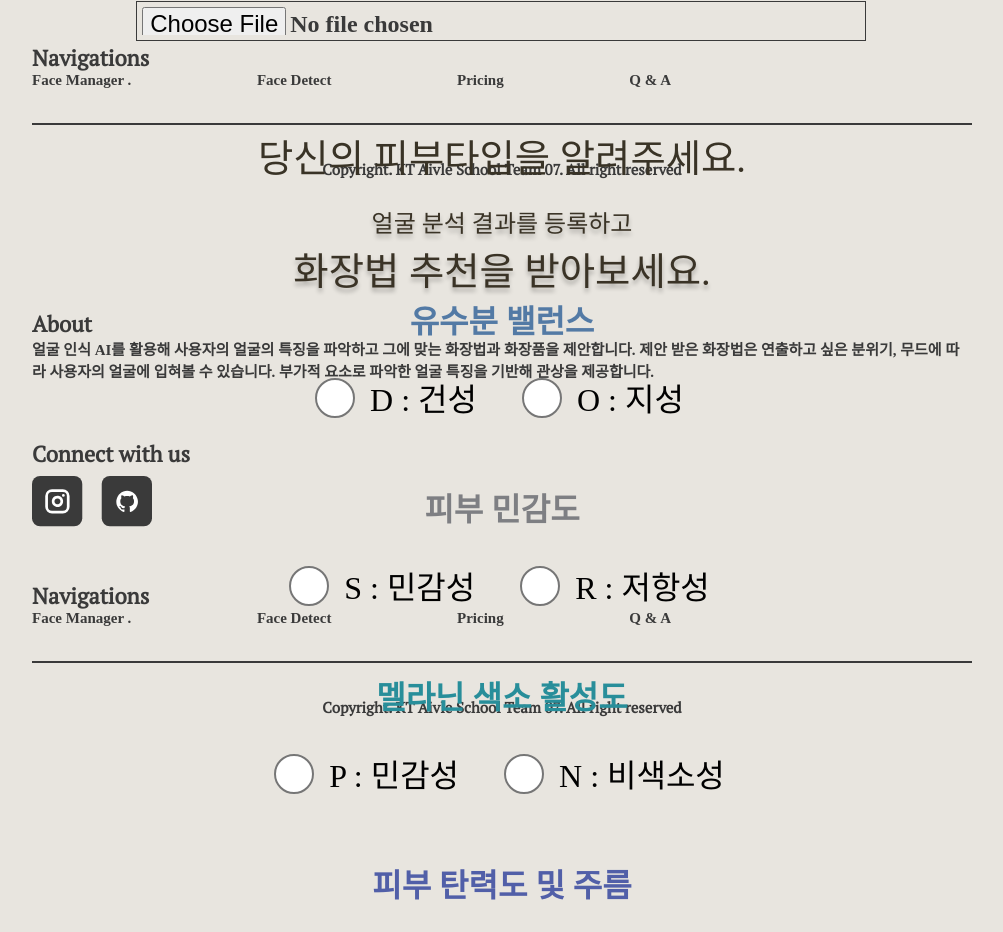
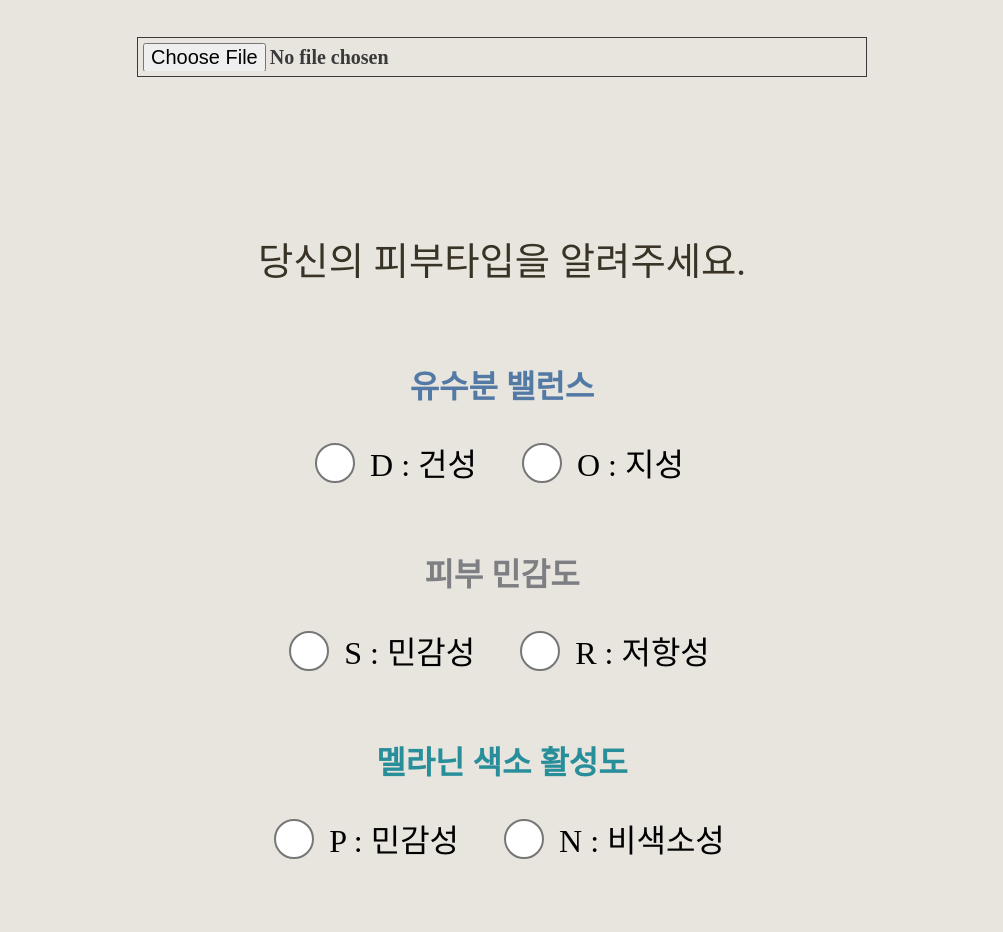
Before and after one commit to yongjun-shin/Face_Manager, a React (Create React App) app in the folder frontend/: page /detect in a window 1280 px wide. Shown: the part 297-1229 px from the top of the page, without its empty margins (138-1141 px from the left). Built offline with nearby package versions, Linux system fonts and the light colour scheme.

Commit message:
Edit Face Detect 화면 완성

```diff
--- a/frontend/public/index.html
+++ b/frontend/public/index.html
@@ -7,10 +7,10 @@
       name="description"
       content="Web site created using create-react-app"
     />
-    <title>React App</title>
     <link rel="preconnect" href="https://fonts.googleapis.com">
     <link rel="preconnect" href="https://fonts.gstatic.com" crossorigin>
     <link href="https://fonts.googleapis.com/css2?family=Noto+Serif+KR&family=PT+Serif&display=swap" rel="stylesheet">
+    <title>React App</title>
   </head>
   <body>
     <div id="root"></div>
--- a/frontend/src/App.js
+++ b/frontend/src/App.js
@@ -1,7 +1,7 @@
 import Navi from '../src/components/nav.js';
 import Footer from '../src/components/footer.js';
-// import Nav_my from './components/nav_mypage.js';
-// import {Btn_black, Btn_beige, Btn_home} from './components/button.js';
+import Nav_my from './components/nav_mypage.js';
+import {Btn_black, Btn_beige, Btn_home} from './components/button.js';
 import { BrowserRouter, Routes, Route } from 'react-router-dom';
 import Home from './pages/Home/home.js';
 import FaceDetect from './pages/FaceDetect/facedetect.js';
--- a/frontend/src/index.js
+++ b/frontend/src/index.js
@@ -1,6 +1,7 @@
 import React from 'react';
 import ReactDOM from 'react-dom/client';
 import App from './App';
+import styled from "styled-components";
 
 const root = ReactDOM.createRoot(document.getElementById('root'));
 root.render(
--- a/frontend/src/pages/FaceDetect/facedetect.css
+++ b/frontend/src/pages/FaceDetect/facedetect.css
@@ -1,6 +1,7 @@
 .text{
     justify-content: center;
     align-items: center;
+    margin-top: 50px;
 }
 .h1 {
     left: calc(50% - 180px/2 - 0.5px);
@@ -29,21 +30,22 @@
 .html-Bpo{
     display: flex;
     justify-content: center;
+    margin-bottom: 100px;
 }
 .auto-group-qevz-p75 {
     align-items: center;
     display: flex;
     justify-content: center;
     flex-direction: column;
-    position: absolute;
-    top: 18.6rem;
+    margin-top: 20px;
     }
 
 .upload_form{
     background-color: #e8e5df;
     border: solid 0.1rem #3a3a3a;
     box-sizing: border-box;
-    margin: 0rem 11.1rem 3.3rem 11rem;
+    margin-bottom: 120px;
+    margin-top: 100px;
     align-items: center;
     width: 730px;
     height: 40px;
@@ -58,7 +60,7 @@
     display: flex;
     flex-shrink: 0;
     font-family: Noto Serif KR, 'Source Sans Pro';
-    font-size: 1.5rem;
+    font-size: 20px;
     font-weight: 700;
     justify-content: center;
     line-height: 1.435;
@@ -73,7 +75,7 @@
     font-size: 2.4rem;
     font-weight: 400;
     line-height: 1.435;
-    margin-bottom: 4.8rem;
+    margin-bottom: 2.4rem;
     text-align: center;
     white-space: nowrap;
 }
@@ -234,6 +236,9 @@ input[type="radio"] {
 }
 
 /* 라디오 set4 시작 */
+.radioset4{
+    margin-bottom: 64px;
+}
 .radio-container4 {
     display: flex;
 }
--- a/frontend/src/pages/FaceDetect/facedetect.js
+++ b/frontend/src/pages/FaceDetect/facedetect.js
@@ -1,11 +1,10 @@
 import React from "react";
 import './facedetect.css';
-import Footer from '/Users/jyp/Desktop/KT_BigProject_07/frontend/src/components/footer.js'
+import Btn_black from '/Users/jyp/Desktop/KT_BigProject_07/frontend/src/components/button.js';
 
 function FaceDetect() {
     return(
         <div>
-            <Footer></Footer>
             <Text></Text>
             <Body></Body>
         </div>
@@ -110,6 +109,7 @@ function Body(){
                         </label>
                     </div>
                 </div>
+                <Btn_black class="btn_StartAnalysis" text={'분석시작'} style={{width:'237px', height:'46px', fontSize:'20px', marginBottom:'100px'}}></Btn_black>
             </div>
         </div>
     );
--- a/frontend/src/pages/Home/home.js
+++ b/frontend/src/pages/Home/home.js
@@ -3,7 +3,7 @@ import TextBox from "../../components/textbox.js"
 
 function Main(){
     return(
-    <div className="wrapper">
+    <div className="wrapper" style={{zoom:0.5, marginTop:'100px'}}>
         <TextBox
         imageUrl="https://media1.popsugar-assets.com/files/thumbor/7MDRnJvNXKszKV5tadaInw69VBA/fit-in/728xorig/filters:format_auto-!!-:strip_icc-!!-/2018/07/12/695/n/1922153/3fd80f315b47769b5568e5.71527235_.jpg"
         title="Makeup Method"
```
Also changed, not shown: 2 other files (tests, documents, lock files or other folders).
